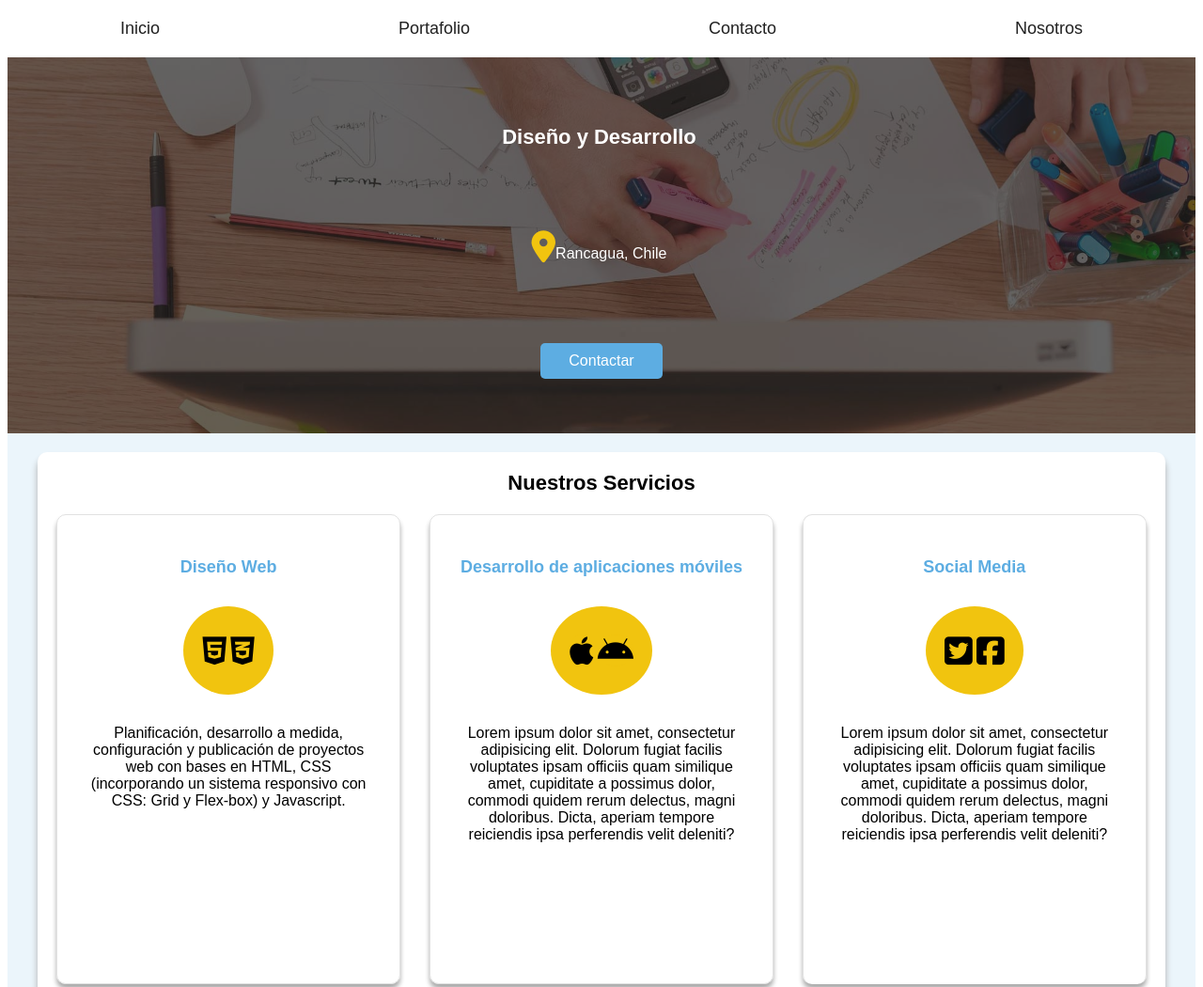
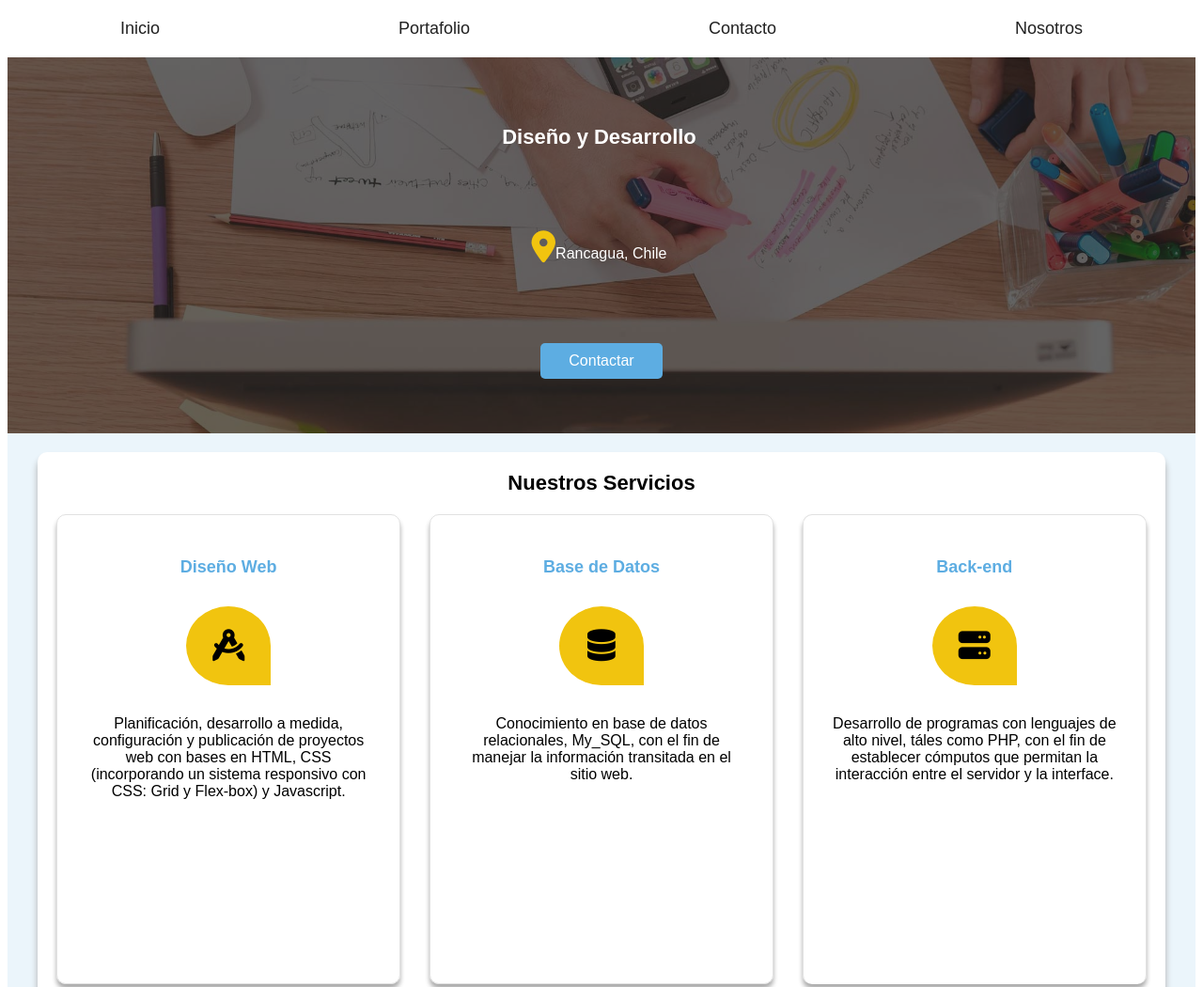
Before and after one commit to juancpereiraap/landing-page, a plain HTML site: page index.html in a window 1280 px wide. Shown: the top 1050 px of the page at 94% size. Drawn offline with Linux system fonts and the light colour scheme.

Commit message:
Se cambiaron los íconos, de manera que sean más entendibles y dar un aspecto más ecuanime, a la par que se agregaron las descripciones para cada uno

```diff
--- a/css/style.css
+++ b/css/style.css
@@ -42,10 +42,11 @@ h2{
 
 .icono{
     background-color: var(--primario);
-    border-radius: 50%;
+    border-radius: 50% 50% 0 50%;
     display: inline-block;
 
 }
+
 /* Framework propio */
 
 .contenedor{
@@ -211,6 +212,10 @@ h2{
 .sobre-nosotros .icono-nosotros{
     padding: 3rem 2rem;
 }
+.sobre-nosotros .icono-sencillo{
+    padding: 2.5rem;
+    min-width: 9rem;
+}
 .entrada{
     padding: 3rem;
     border-bottom: 1px solid #e1e1e1;
--- a/index.html
+++ b/index.html
@@ -32,9 +32,9 @@
             <h1 class="titulo-nosotros"> Nuestros Servicios </h1>
             <article class="entrada">
                 <h2>Diseño Web</h2>
-                <p class="icono-nosotros icono">
-                    <i class="fab fa-html5"></i>
-                    <i class="fab fa-css3-alt"></i>
+
+                <p class="icono-sencillo icono">
+                    <i class="fas fa-drafting-compass"></i>
                 </p>
                 <p class="texto-nosotros">
                     Planificación, desarrollo a medida, configuración y
@@ -43,30 +43,24 @@
                     Flex-box) y Javascript. </p>
             </article>
             <article class="entrada">
-                <h2>Desarrollo de aplicaciones móviles</h2>
-                <p class="icono-nosotros icono">
-                    <i class="icono fab fa-apple"></i>
-                    <i class="icono fab fa-android"></i>
+                <h2>Base de Datos</h2>
+                    <p class="icono-sencillo icono">
+                        <i class="fas fa-database"></i>
+                    </p>
+                <p class="texto-nosotros">
+                    Conocimiento en base de datos relacionales, My_SQL,
+                    con el fin de manejar la información transitada en
+                    el sitio web.</p>
+            </article>
+            <article class="entrada">
+                <h2>Back-end</h2>
+                <p class="icono-sencillo icono">
+                    <i class="fas fa-server"></i>
                 </p>
                 <p class="texto-nosotros">
-                    Lorem ipsum dolor sit amet, consectetur adipisicing elit.
-                    Dolorum fugiat facilis voluptates ipsam officiis quam
-                    similique amet, cupiditate a possimus dolor, commodi
-                    quidem rerum delectus, magni doloribus. Dicta, aperiam
-                    tempore reiciendis ipsa perferendis velit deleniti?</p>
-            </article>
-            <article class="entrada">
-                <h2>Social Media</h2>
-                <p class="icono-nosotros icono">
-                    <i class="icono fab fa-twitter-square"></i>
-                    <i class="icono fab fa-facebook-square"></i>
-                </p>
-                <p class="texto-nosotros">
-                    Lorem ipsum dolor sit amet, consectetur adipisicing elit.
-                    Dolorum fugiat facilis voluptates ipsam officiis quam
-                    similique amet, cupiditate a possimus dolor, commodi
-                    quidem rerum delectus, magni doloribus. Dicta, aperiam
-                    tempore reiciendis ipsa perferendis velit deleniti?</p>
+                    Desarrollo de programas con lenguajes de alto nivel,
+                    táles como PHP, con el fin de establecer cómputos que
+                    permitan la interacción entre el servidor y la interface.</p>
             </article>
         </section>
     </main>
```
